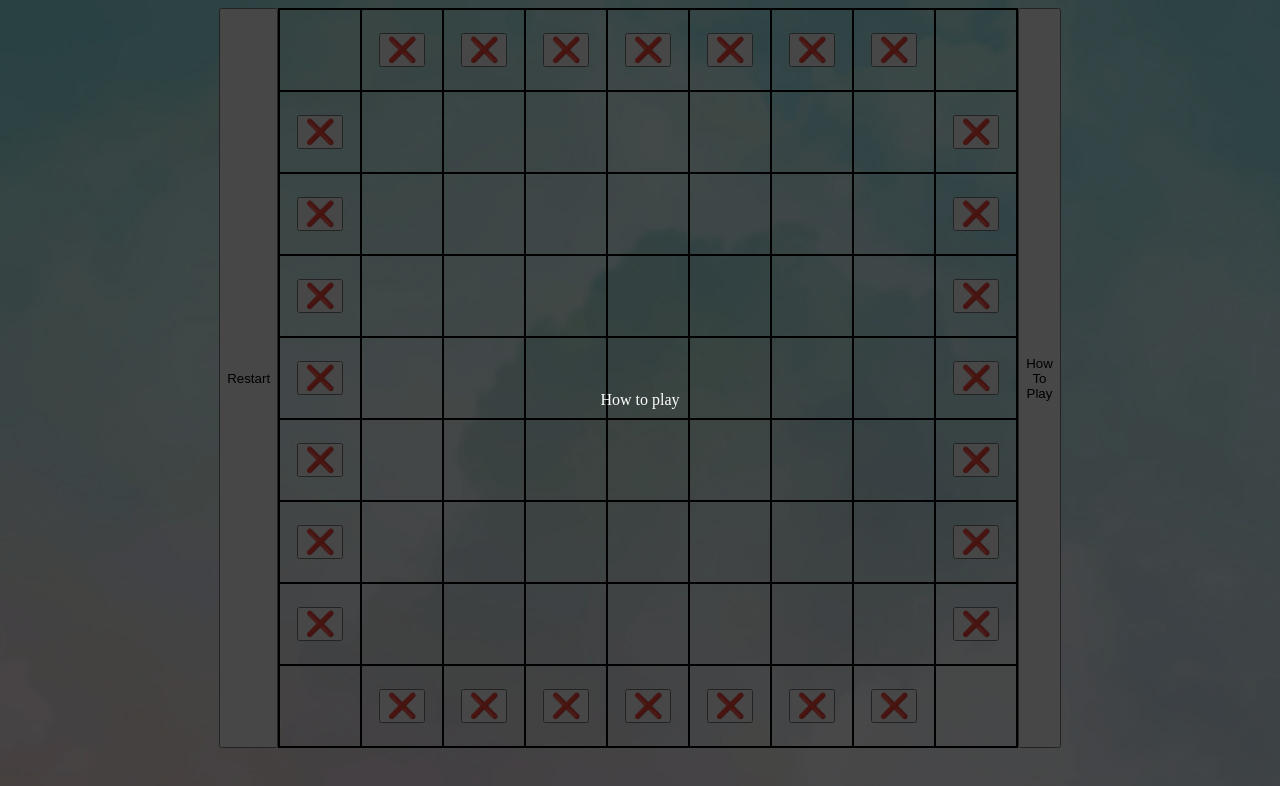
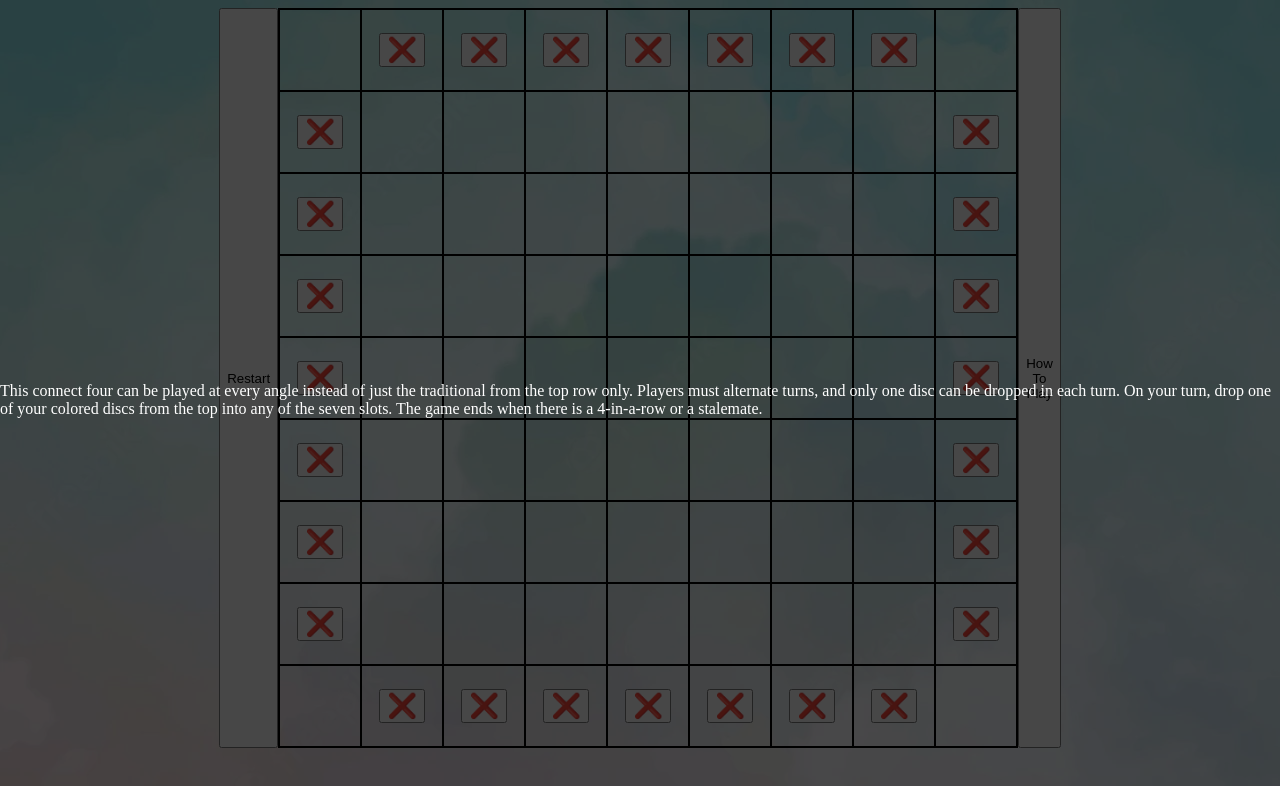
Before and after one commit to ashgracie/ConnectFourPlus-Project1, a plain HTML site: page index.html in a window 1280 px wide. Both pictures are taken after a click on the button "How To Play". Drawn offline with Linux system fonts and the light colour scheme.

Commit message:
Added a paragraph to the modal

```diff
--- a/index.html
+++ b/index.html
@@ -15,7 +15,13 @@
 </div>
 <div id="modal">
   <div>
-    <p>How to play</p>
+    <p>This connect four can be played at every
+      angle instead of just the traditional from the
+      top row only. Players must alternate turns,
+      and only one disc can be dropped in each turn.
+      On your turn, drop one of your colored discs
+      from the top into any of the seven slots.
+       The game ends when there is a 4-in-a-row or a stalemate.</p>
   </div>
 
 </div>
```
Also changed, not shown: 1 other file.
